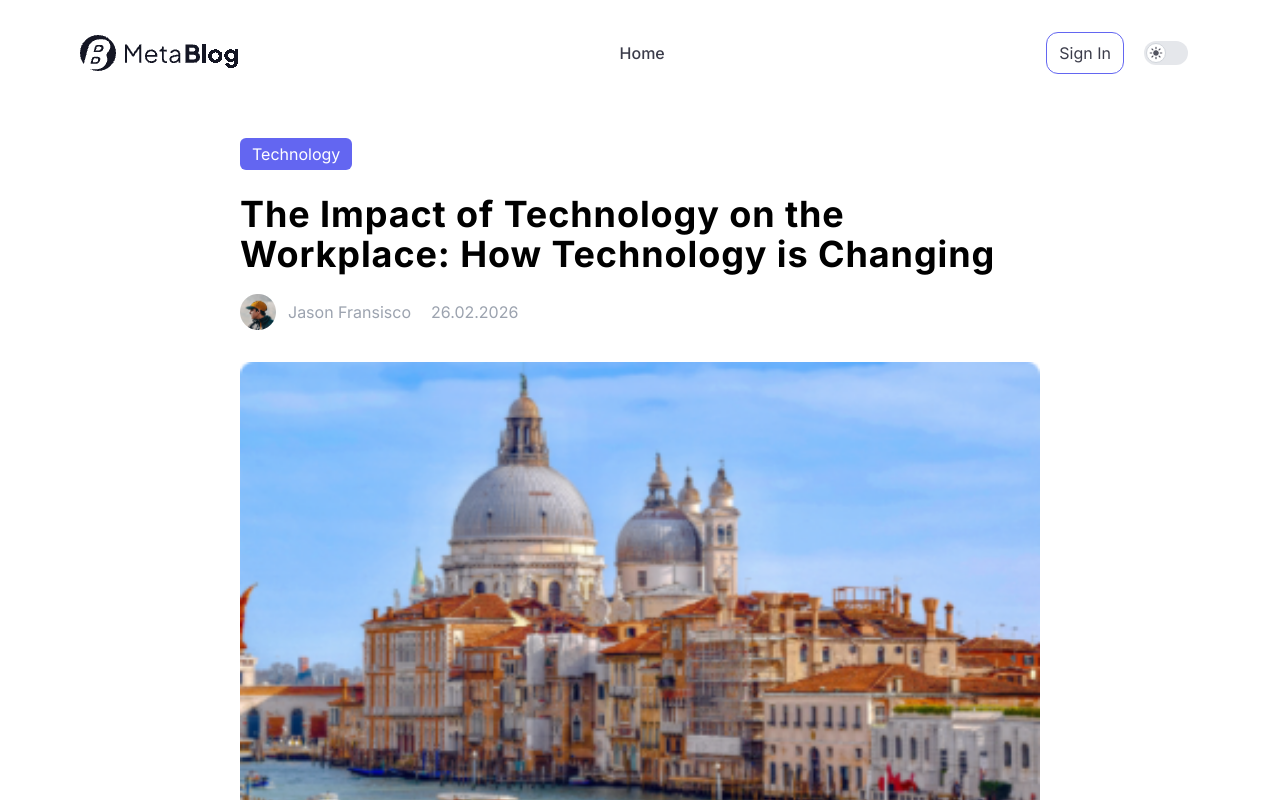
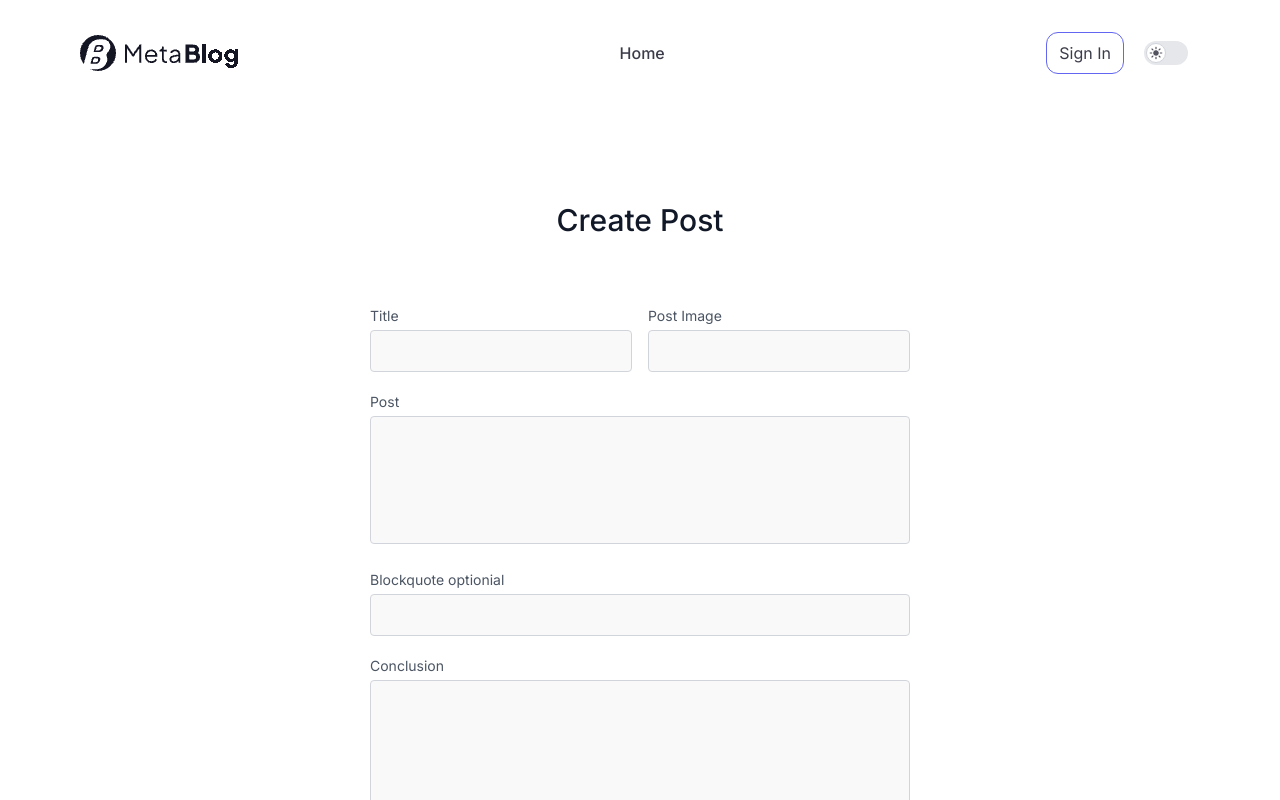
Before and after one commit to Omadbek04/full-stack-Blog, a Next.js app: page /create-blog in a window 1280 px wide. Shown: the top 800 px of the page. Built offline with nearby package versions, Linux system fonts and the light colour scheme; no server answers.

Commit message:
create-post page yaratildi va darkMode qoshildi bu pagegayam

```diff
--- /dev/null
+++ b/app/components/CreatePost.jsx
@@ -0,0 +1,62 @@
+import React from "react";
+
+const Createpost = () => {
+  return (
+    <div className="max-w-6xl mx-auto  px-4 ">
+      <section class="text-gray-600 body-font relative">
+        <div class="container px-5 py-24 mx-auto">
+          <div class="flex flex-col text-center w-full mb-12">
+            <h1 class="sm:text-3xl text-2xl font-medium title-font mb-4 text-gray-900 dark:text-white">Create Post</h1>
+          </div>
+          <div class="lg:w-1/2 md:w-2/3 mx-auto">
+            <div class="flex flex-wrap -m-2">
+              <div class="p-2 w-1/2">
+                <div class="relative">
+                  <label for="name" class="leading-7 text-sm text-gray-600 dark:text-white">
+                    Title
+                  </label>
+                  <input type="text" id="name" name="name" class="w-full bg-gray-100 dark:bg-slate-50 bg-opacity-50 rounded border border-gray-300 focus:border-indigo-500 focus:bg-white focus:ring-2 focus:ring-indigo-200 text-base outline-none text-gray-700 py-1 px-3 leading-8 transition-colors duration-200 ease-in-out" />
+                </div>
+              </div>
+              <div class="p-2 w-1/2">
+                <div class="relative">
+                  <label for="image" class="leading-7 text-sm text-gray-600 dark:text-white">
+                    Post Image
+                  </label>
+                  <input type="text" id="image" name="image" class="w-full bg-gray-100 dark:bg-slate-50  bg-opacity-50 rounded border border-gray-300 focus:border-indigo-500 focus:bg-white focus:ring-2 focus:ring-indigo-200 text-base outline-none text-gray-700 py-1 px-3 leading-8 transition-colors duration-200 ease-in-out" />
+                </div>
+              </div>
+              <div class="p-2 w-full">
+                <div class="relative">
+                  <label for="message" class="leading-7 text-sm text-gray-600 dark:text-white">
+                    Post
+                  </label>
+                  <textarea id="message" name="message" class="w-full bg-gray-100 dark:bg-slate-50  bg-opacity-50 rounded border border-gray-300 focus:border-indigo-500 focus:bg-white focus:ring-2 focus:ring-indigo-200 h-32 text-base outline-none text-gray-700 py-1 px-3 resize-none leading-6 transition-colors duration-200 ease-in-out"></textarea>
+                </div>
+              </div>
+              <div class=" p-2 w-full">
+                <label for="blockquote" class="leading-7 text-sm text-gray-600 dark:text-white">
+                  Blockquote optionial
+                </label>
+                <input type="text" id="blockquote" name="blockquote" class="w-full bg-gray-100 dark:bg-slate-50  bg-opacity-50 rounded border border-gray-300 focus:border-indigo-500 focus:bg-white focus:ring-2 focus:ring-indigo-200 text-base outline-none text-gray-700 py-1 px-3 leading-8 transition-colors duration-200 ease-in-out" />
+              </div>
+              <div class="p-2 w-full">
+                <div class="relative">
+                  <label for="conclusion" class="leading-7 text-sm text-gray-600 dark:text-white">
+                    Conclusion
+                  </label>
+                  <textarea id="conclusion" name="conclusion" class="w-full bg-gray-100 dark:bg-slate-50  bg-opacity-50 rounded border border-gray-300 focus:border-indigo-500 focus:bg-white focus:ring-2 focus:ring-indigo-200 h-32 text-base outline-none text-gray-700 py-1 px-3 resize-none leading-6 transition-colors duration-200 ease-in-out"></textarea>
+                </div>
+              </div>
+              <div class="p-2 w-full">
+                <button class="flex mx-auto text-white bg-indigo-500 border-0 py-2 px-8 focus:outline-none hover:bg-indigo-600 rounded text-lg">Add Post</button>
+              </div>
+            </div>
+          </div>
+        </div>
+      </section>
+    </div>
+  );
+};
+
+export default Createpost;
--- a/app/components/Nav.tsx
+++ b/app/components/Nav.tsx
@@ -41,14 +41,19 @@ const Nav = () => {
             </Link>
           </div>
 
-          <ul className=" flex justify-between items-center gap-2 cursor-pointer">
+          <ul className=" flex justify-between items-center gap-3 cursor-pointer">
             <Link href={"/"} className=" text-[16px] leading-6 font-medium text-linkColor hover:text-black dark:text-white dark:hover:opacity-90">
               Home
             </Link>
             {status == "authenticated" ? (
-              <Link href={"/dashboard"} className="text-[16px] leading-6 font-medium text-linkColor hover:text-black dark:text-white dark:hover:opacity-90">
-                Dashboard
-              </Link>
+              <>
+                <Link href={"/dashboard"} className="text-[16px] leading-6 font-medium text-linkColor hover:text-black dark:text-white dark:hover:opacity-90">
+                  Dashboard
+                </Link>
+                <Link href={"/create-blog"} className="text-[16px] leading-6 font-medium text-linkColor hover:text-black dark:text-white dark:hover:opacity-90">
+                  Create blog
+                </Link>
+              </>
             ) : null}
           </ul>
 
--- /dev/null
+++ b/app/create-blog/page.tsx
@@ -0,0 +1,10 @@
+import CreatePost from "../components/CreatePost";
+const CreateBlog = () => {
+  return (
+    <>
+      <CreatePost />
+    </>
+  );
+};
+
+export default CreateBlog;
--- a/app/layout.tsx
+++ b/app/layout.tsx
@@ -7,8 +7,8 @@ import NextAuthProvider from "./components/NextAuthProvider";
 const inter = Inter({ subsets: ["latin"] });
 
 export const metadata: Metadata = {
-  title: "Create Next App",
-  description: "Generated by create next app",
+  title: "Blog",
+  description: "Generated by create next full-stack app",
 };
 
 export default function RootLayout({
```
